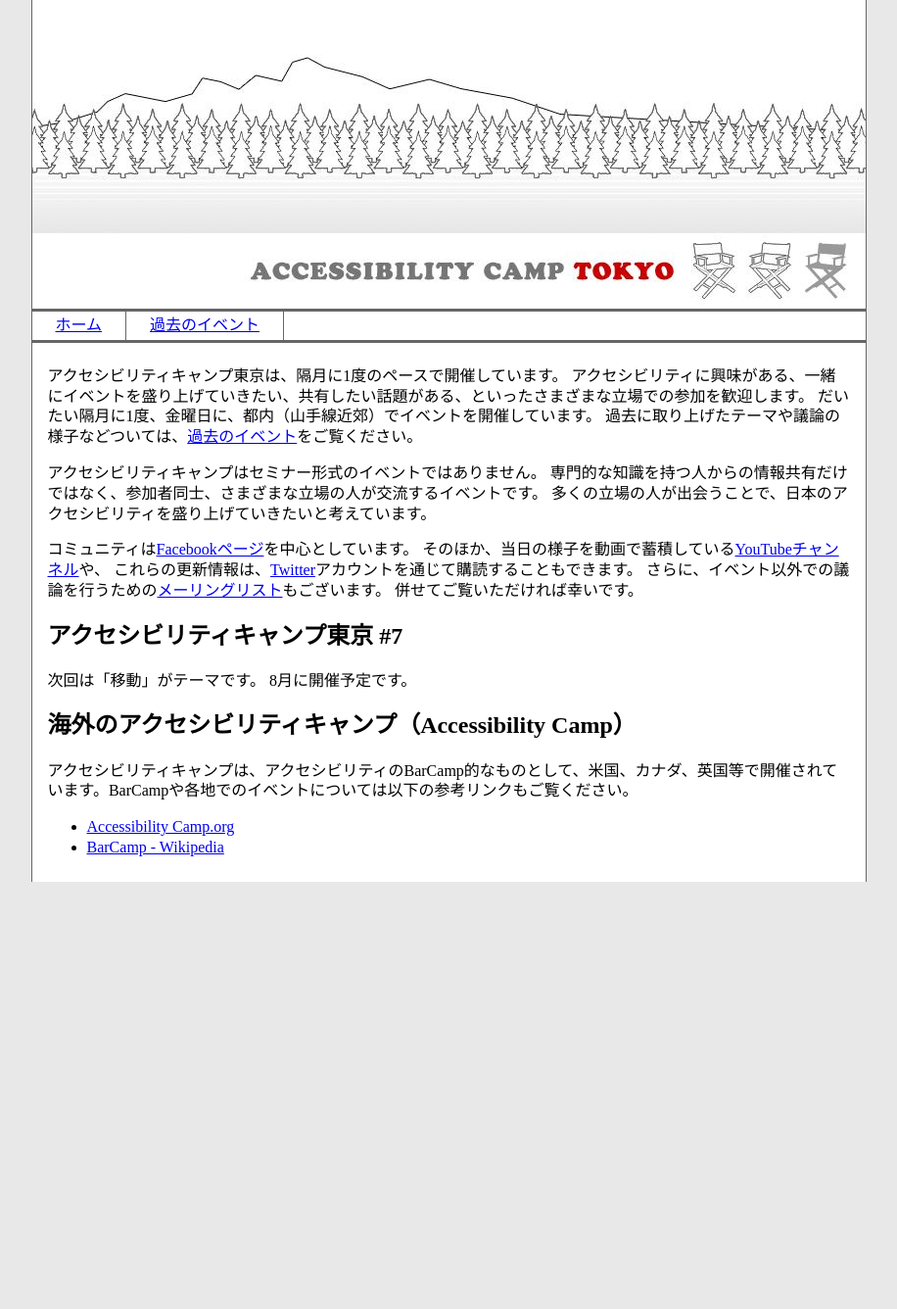
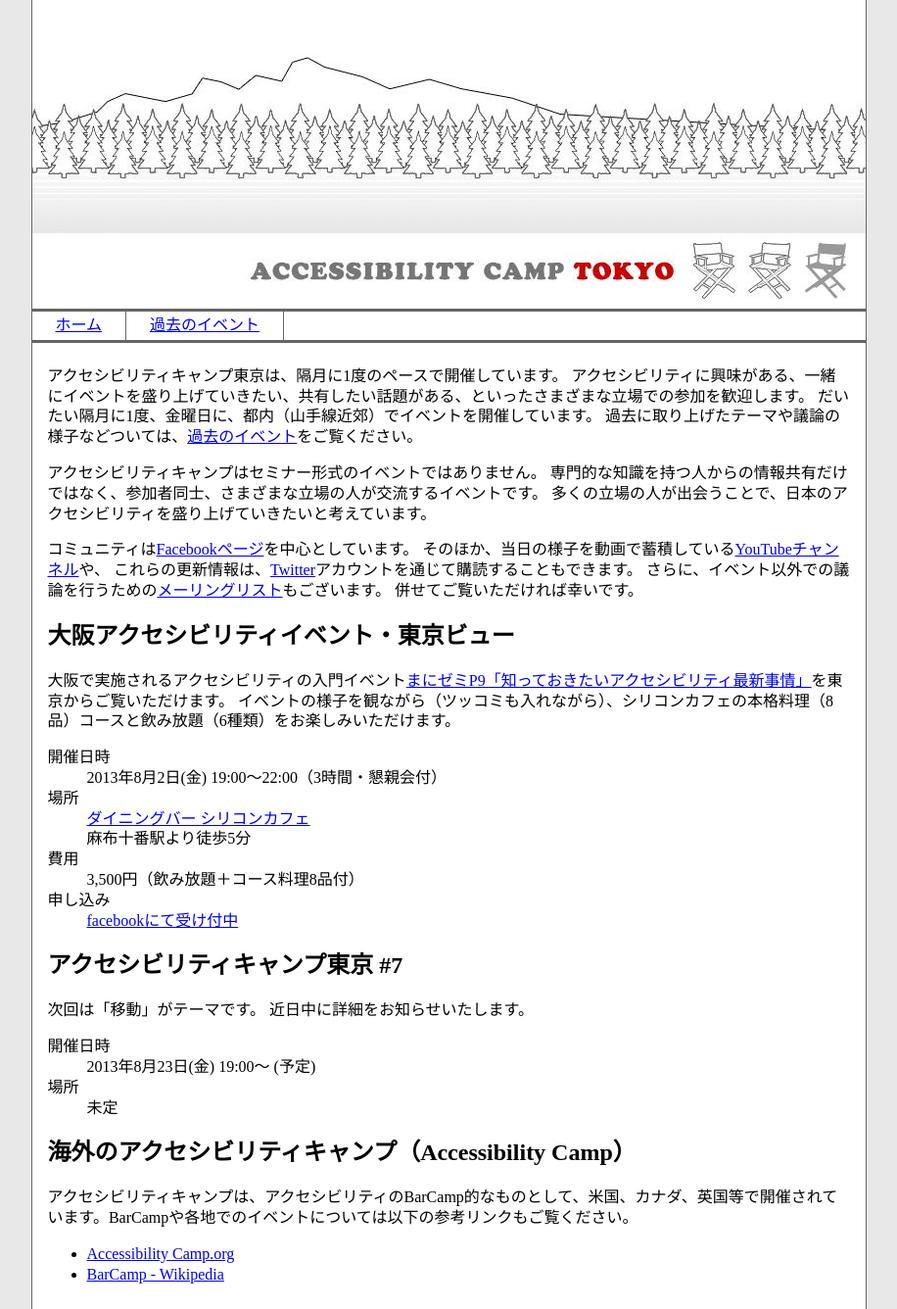
Before and after one commit to a11ytokyo/a11ytokyo.github.io, a Jekyll site: the page built from index.md, in a window 1280 px wide. Shown: the whole page at 98% size, without its empty margins (182-1098 px from the left). Built offline with Jekyll 4.4.1, drawn with Linux system fonts in a browser that asks for light colours; before the commit the page ends 900 px from its top, so only the background shows below that.

Commit message:
8月のイベント情報を追加

```diff
--- a/index.md
+++ b/index.md
@@ -17,11 +17,35 @@ layout: common
 さらに、イベント以外での議論を行うための[メーリングリスト][ml]もございます。
 併せてご覧いただければ幸いです。
 
+# 大阪アクセシビリティイベント・東京ビュー {#tokyoviewing}
+
+大阪で実施されるアクセシビリティの入門イベント[まにゼミP9「知っておきたいアクセシビリティ最新事情」](http://kokucheese.com/s/event/index/101738/)を東京からご覧いただけます。
+イベントの様子を観ながら（ツッコミも入れながら）、シリコンカフェの本格料理（8品）コースと飲み放題（6種類）をお楽しみいただけます。
+
+開催日時
+:   2013年8月2日(金) 19:00〜22:00（3時間・懇親会付）
+
+場所
+:   [ダイニングバー シリコンカフェ](http://r.gnavi.co.jp/gd7u100/map/)
+:   麻布十番駅より徒歩5分
+
+費用
+:   3,500円（飲み放題＋コース料理8品付）
+
+申し込み
+:   [facebookにて受け付中](https://www.facebook.com/events/217278211758325/)
+
+
 # アクセシビリティキャンプ東京 #7	{#schedule}
 
 次回は「移動」がテーマです。
-8月に開催予定です。
+近日中に詳細をお知らせいたします。
 
+開催日時
+:   2013年8月23日(金) 19:00〜 (予定)
+
+場所
+:   未定
 
 
 # 海外のアクセシビリティキャンプ（Accessibility Camp）	{#barcamp}
```
